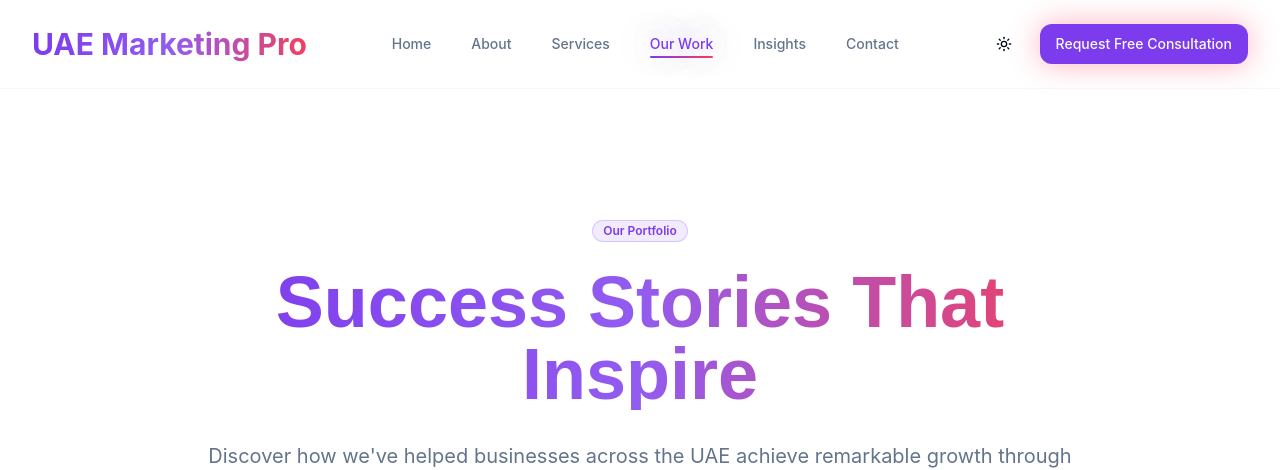
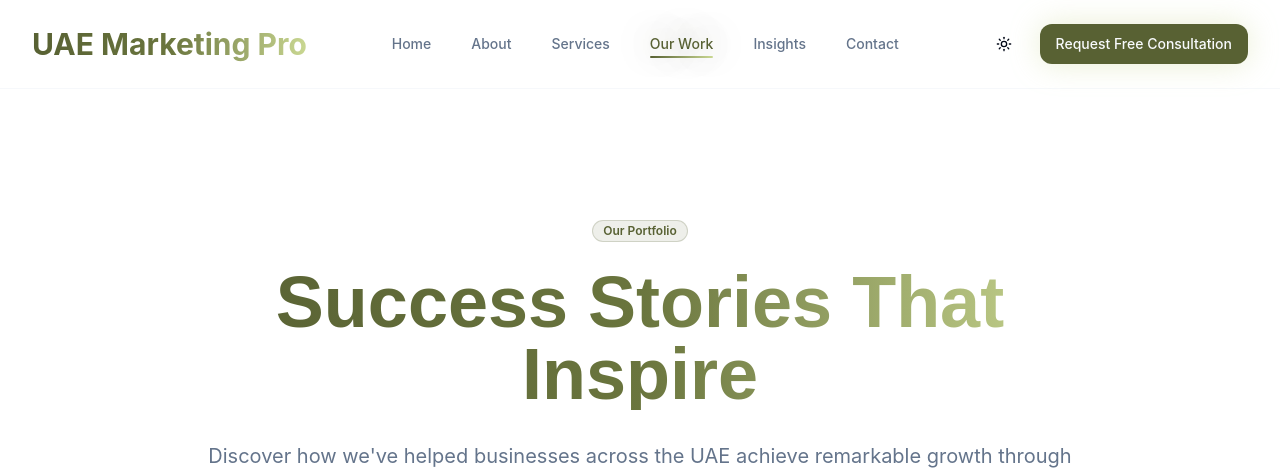
Before and after one commit to webspires-eng/uae-digital-builder, a React (Vite) app: page /work in a window 1280 px wide. Shown: the top 470 px of the page. Built offline with nearby package versions, Linux system fonts and the light colour scheme; the HTML template or start-up script is replaced by a standard one.

Commit message:
Update colors based on user input

```diff
--- a/src/index.css
+++ b/src/index.css
@@ -2,7 +2,7 @@
 @tailwind components;
 @tailwind utilities;
 
-/* Premium Digital Marketing Agency - New Color Theme */
+/* Premium Digital Marketing Agency - Mossy Hollow Theme */
 @import url('https://fonts.googleapis.com/css2?family=Inter:wght@300;400;500;600;700;800;900&family=Poppins:wght@300;400;500;600;700;800;900&display=swap');
 
 @layer base {
@@ -16,10 +16,10 @@
     --popover: 0 0% 100%;
     --popover-foreground: 222 84% 4.9%;
 
-    --primary: 262 83% 58%;
+    --primary: 72 31% 29%;
     --primary-foreground: 210 40% 98%;
-    --primary-hover: 262 83% 52%;
-    --primary-glow: 262 83% 65%;
+    --primary-hover: 72 31% 25%;
+    --primary-glow: 72 31% 35%;
 
     --secondary: 210 40% 96%;
     --secondary-foreground: 222.2 84% 4.9%;
@@ -27,28 +27,28 @@
     --muted: 210 40% 96%;
     --muted-foreground: 215.4 16.3% 46.9%;
 
-    --accent: 350 89% 60%;
-    --accent-foreground: 210 40% 98%;
-    --accent-hover: 350 89% 54%;
-    --accent-glow: 350 89% 67%;
+    --accent: 72 47% 71%;
+    --accent-foreground: 72 31% 15%;
+    --accent-hover: 72 47% 65%;
+    --accent-glow: 72 47% 78%;
 
     --destructive: 0 84% 60%;
     --destructive-foreground: 210 40% 98%;
 
     --border: 214.3 31.8% 91.4%;
     --input: 214.3 31.8% 91.4%;
-    --ring: 262 83% 58%;
+    --ring: 72 31% 29%;
 
-    --gradient-primary: linear-gradient(135deg, hsl(262 83% 58%), hsl(262 83% 52%));
-    --gradient-hero: linear-gradient(135deg, hsl(262 83% 58%) 0%, hsl(350 89% 60%) 100%);
-    --gradient-accent: linear-gradient(135deg, hsl(350 89% 60%) 0%, hsl(350 89% 67%) 100%);
+    --gradient-primary: linear-gradient(135deg, hsl(72 31% 29%), hsl(72 31% 25%));
+    --gradient-hero: linear-gradient(135deg, hsl(72 31% 29%) 0%, hsl(72 47% 71%) 100%);
+    --gradient-accent: linear-gradient(135deg, hsl(72 47% 71%) 0%, hsl(72 47% 78%) 100%);
     --gradient-card: linear-gradient(145deg, hsl(0 0% 100%) 0%, hsl(210 40% 98%) 100%);
-    --gradient-glow: radial-gradient(ellipse at center, hsl(262 83% 58% / 0.08) 0%, transparent 70%);
+    --gradient-glow: radial-gradient(ellipse at center, hsl(72 31% 29% / 0.08) 0%, transparent 70%);
 
-    --shadow-elegant: 0 25px 50px -12px hsl(262 83% 58% / 0.15);
+    --shadow-elegant: 0 25px 50px -12px hsl(72 31% 29% / 0.15);
     --shadow-card: 0 8px 32px -8px hsl(222 84% 4.9% / 0.08);
-    --shadow-glow: 0 0 50px hsl(262 83% 58% / 0.3);
-    --shadow-accent-glow: 0 0 30px hsl(350 89% 60% / 0.4);
+    --shadow-glow: 0 0 50px hsl(72 31% 29% / 0.3);
+    --shadow-accent-glow: 0 0 30px hsl(72 47% 71% / 0.4);
 
     --radius: 0.875rem;
 
@@ -70,57 +70,57 @@
   }
 
   .dark {
-    --background: 222 84% 4.9%;
+    --background: 72 31% 15%;
     --foreground: 210 40% 98%;
 
-    --card: 222 84% 4.9%;
+    --card: 72 31% 15%;
     --card-foreground: 210 40% 98%;
 
-    --popover: 222 84% 4.9%;
+    --popover: 72 31% 15%;
     --popover-foreground: 210 40% 98%;
 
-    --primary: 262 83% 58%;
-    --primary-foreground: 210 40% 98%;
-    --primary-hover: 262 83% 52%;
-    --primary-glow: 262 83% 65%;
+    --primary: 72 47% 71%;
+    --primary-foreground: 72 31% 15%;
+    --primary-hover: 72 47% 65%;
+    --primary-glow: 72 47% 78%;
 
-    --secondary: 217.2 32.6% 17.5%;
+    --secondary: 72 31% 20%;
     --secondary-foreground: 210 40% 98%;
 
-    --muted: 217.2 32.6% 17.5%;
-    --muted-foreground: 215 20.2% 65.1%;
+    --muted: 72 31% 20%;
+    --muted-foreground: 72 15% 75%;
 
-    --accent: 350 89% 60%;
-    --accent-foreground: 210 40% 98%;
-    --accent-hover: 350 89% 54%;
-    --accent-glow: 350 89% 67%;
+    --accent: 72 31% 55%;
+    --accent-foreground: 72 31% 15%;
+    --accent-hover: 72 31% 50%;
+    --accent-glow: 72 31% 60%;
 
     --destructive: 0 62.8% 30.6%;
     --destructive-foreground: 210 40% 98%;
 
-    --border: 217.2 32.6% 17.5%;
-    --input: 217.2 32.6% 17.5%;
-    --ring: 262 83% 58%;
+    --border: 72 31% 25%;
+    --input: 72 31% 20%;
+    --ring: 72 47% 71%;
 
-    --gradient-primary: linear-gradient(135deg, hsl(262 83% 58%), hsl(262 83% 52%));
-    --gradient-hero: linear-gradient(135deg, hsl(262 83% 58%) 0%, hsl(350 89% 60%) 100%);
-    --gradient-accent: linear-gradient(135deg, hsl(350 89% 60%) 0%, hsl(350 89% 67%) 100%);
-    --gradient-card: linear-gradient(145deg, hsl(222 84% 4.9%) 0%, hsl(217.2 32.6% 17.5%) 100%);
-    --gradient-glow: radial-gradient(ellipse at center, hsl(262 83% 58% / 0.15) 0%, transparent 70%);
+    --gradient-primary: linear-gradient(135deg, hsl(72 47% 71%), hsl(72 47% 65%));
+    --gradient-hero: linear-gradient(135deg, hsl(72 47% 71%) 0%, hsl(72 31% 55%) 100%);
+    --gradient-accent: linear-gradient(135deg, hsl(72 31% 55%) 0%, hsl(72 31% 60%) 100%);
+    --gradient-card: linear-gradient(145deg, hsl(72 31% 15%) 0%, hsl(72 31% 20%) 100%);
+    --gradient-glow: radial-gradient(ellipse at center, hsl(72 47% 71% / 0.15) 0%, transparent 70%);
 
-    --shadow-elegant: 0 25px 50px -12px hsl(262 83% 58% / 0.25);
-    --shadow-card: 0 8px 32px -8px hsl(222 84% 4.9% / 0.8);
-    --shadow-glow: 0 0 50px hsl(262 83% 58% / 0.4);
-    --shadow-accent-glow: 0 0 30px hsl(350 89% 60% / 0.5);
+    --shadow-elegant: 0 25px 50px -12px hsl(72 47% 71% / 0.25);
+    --shadow-card: 0 8px 32px -8px hsl(72 31% 10% / 0.8);
+    --shadow-glow: 0 0 50px hsl(72 47% 71% / 0.4);
+    --shadow-accent-glow: 0 0 30px hsl(72 31% 55% / 0.5);
 
-    --sidebar-background: 222 84% 4.9%;
+    --sidebar-background: 72 31% 15%;
     --sidebar-foreground: 210 40% 98%;
-    --sidebar-primary: 262 83% 58%;
-    --sidebar-primary-foreground: 210 40% 98%;
-    --sidebar-accent: 217.2 32.6% 17.5%;
+    --sidebar-primary: 72 47% 71%;
+    --sidebar-primary-foreground: 72 31% 15%;
+    --sidebar-accent: 72 31% 20%;
     --sidebar-accent-foreground: 210 40% 98%;
-    --sidebar-border: 217.2 32.6% 17.5%;
-    --sidebar-ring: 262 83% 58%;
+    --sidebar-border: 72 31% 25%;
+    --sidebar-ring: 72 47% 71%;
   }
 }
 
```
